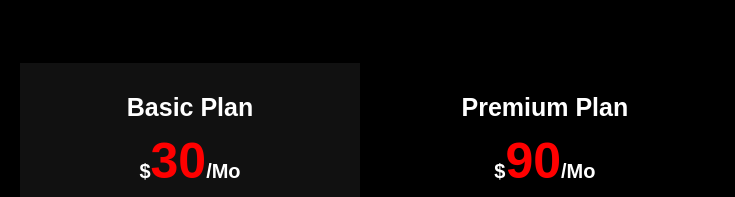
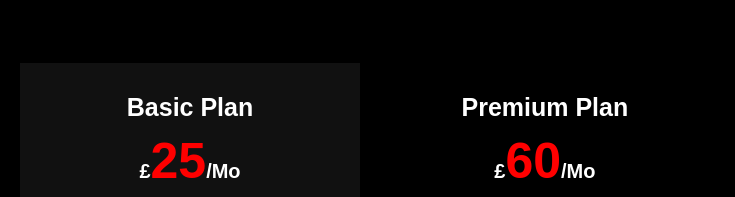
Before and after one commit to JervisNoronha/E-commerce, a plain HTML site: page index.html in a window 1280 px wide. Shown: the part 2300-2497 px from the top of the page, 450-1185 px from the left. Drawn offline with Linux system fonts and the light colour scheme.

```diff
--- a/index.html
+++ b/index.html
@@ -181,7 +181,7 @@
 
     <div class="plan basic">
         <h3>basic plan</h3>
-        <div class="price"><span>$</span>30<span>/mo</span></div>
+        <div class="price"><span>£</span>25<span>/mo</span></div>
        <div class="list">
         <p> <i class="fas fa-check"></i> personal training </p>
         <p> <i class="fas fa-check"></i> cardio exercise </p>
@@ -194,7 +194,7 @@
 
     <div class="plan">
         <h3>premium plan</h3>
-        <div class="price"><span>$</span>90<span>/mo</span></div>
+        <div class="price"><span>£</span>60<span>/mo</span></div>
        <div class="list">
         <p> <i class="fas fa-check"></i> personal training </p>
         <p> <i class="fas fa-check"></i> cardio exercise </p>
```
